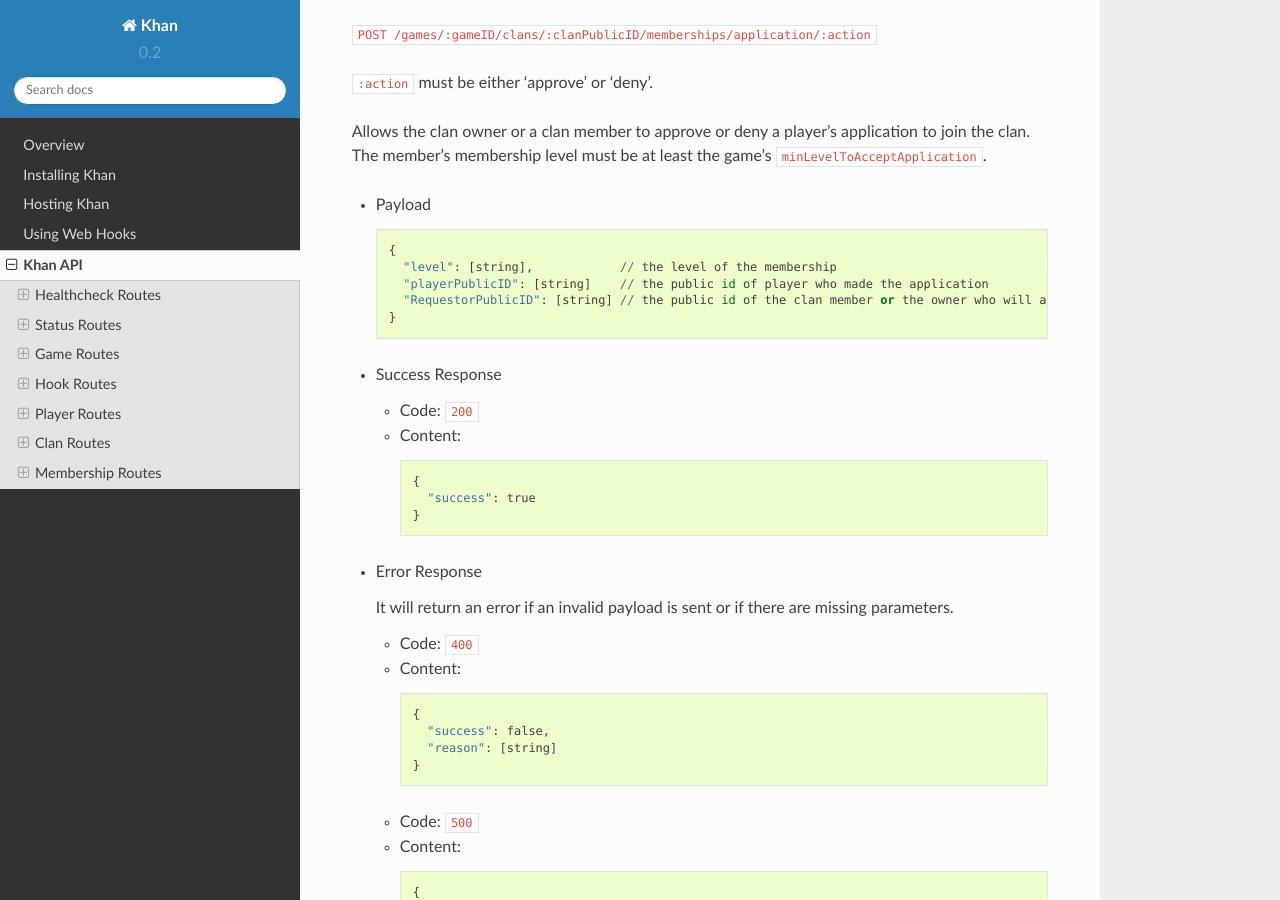
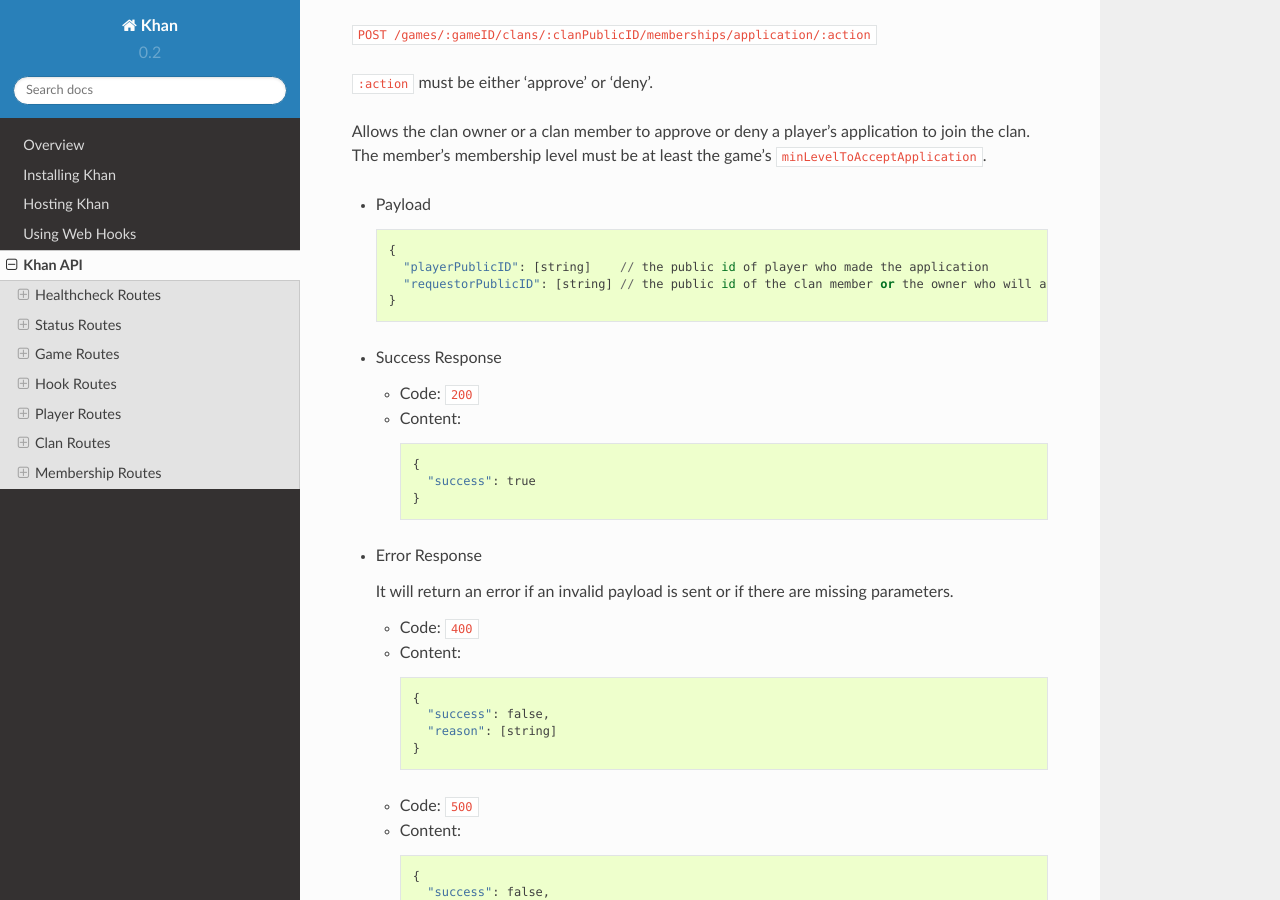
Before and after one commit to topfreegames/khan, a Sphinx documentation site: the page built from docs/API.md, in a window 1280 px wide and 900 px high, scrolled down 18684 px. Built offline with Sphinx 7.4.7 and the Read the Docs theme 2.0.0, drawn with Linux system fonts in a browser that asks for light colours.

Commit message:
Fix approveOrDenyMembershipApplication docs.

````diff
--- a/docs/API.md
+++ b/docs/API.md
@@ -750,6 +750,7 @@
           ],
         ]
       }
+      ```
 
   * Error Response
 
@@ -911,9 +912,8 @@
 
     ```
     {
-      "level": [string],            // the level of the membership
       "playerPublicID": [string]    // the public id of player who made the application
-      "RequestorPublicID": [string] // the public id of the clan member or the owner who will approve or deny the application
+      "requestorPublicID": [string] // the public id of the clan member or the owner who will approve or deny the application
     }
     ```
 
````
